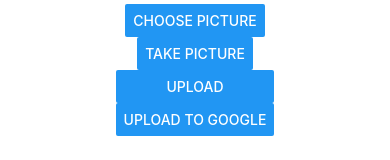
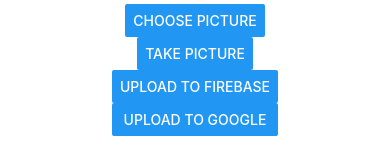
Before and after one commit to tom-horne/ScannerApp, a React Native app: screen / in a window 390 px wide. Shown: the part 502-662 px from the top of the page. Built offline with nearby package versions, Linux system fonts and the light colour scheme.

Commit message:
Figured out how to process the json.

```diff
--- a/App.js
+++ b/App.js
@@ -112,8 +112,7 @@
 				requests: [
 					{
 						features: [
-							{ type: 'TEXT_DETECTION', maxResults: 5 },
-							{ type: 'DOCUMENT_TEXT_DETECTION', maxResults: 5 },
+							{ type: 'DOCUMENT_TEXT_DETECTION' },
 						],
 						image: {
 							source: {
@@ -136,6 +135,12 @@
 				}
 			);
 			let responseJson = await response.json();
+
+      //const fullTextAnnotation = responseJson[0].fullTextAnnotation;
+      //console.log("fullTextAnno: ", fullTextAnnotation)
+      const x = responseJson.responses[0].textAnnotations[0].description;
+      console.log("TESTINGX: ", x);
+
 			console.log(responseJson);
       setUploading(false);
       setGoogleResponse(responseJson);
@@ -155,7 +160,7 @@
       <Button title="take picture" onPress={takeImage}/>
       {!uploading? (
       <View>
-        <Button title="upload" onPress={uploadImage}/>
+        <Button title="upload to Firebase" onPress={uploadImage}/>
         <Button title="upload to Google" onPress={submitToGoogle}/>
       </View>
       ) : (
```
